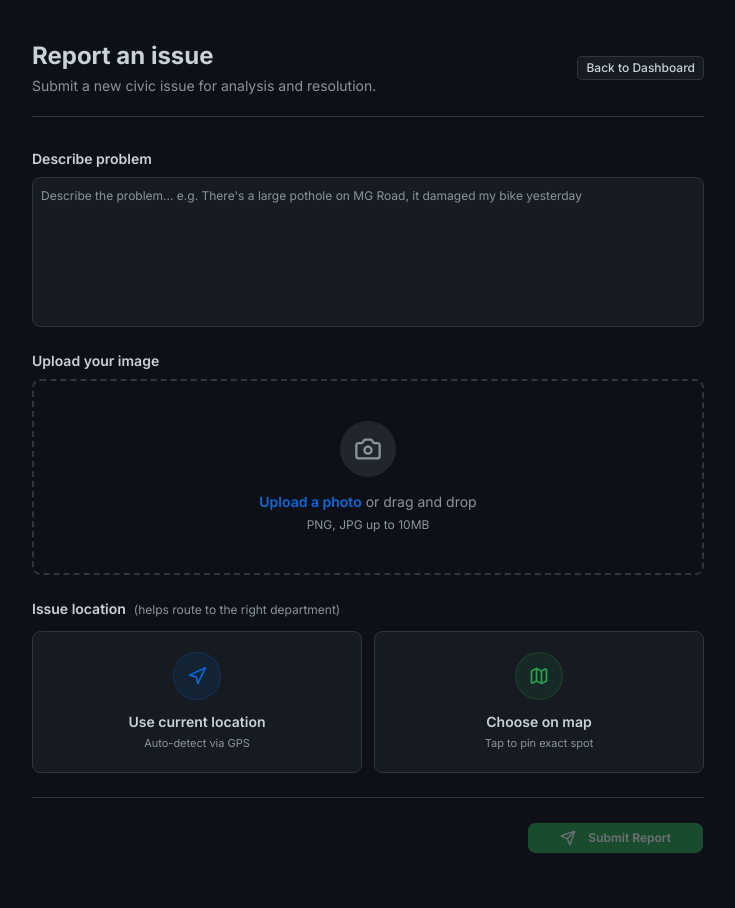
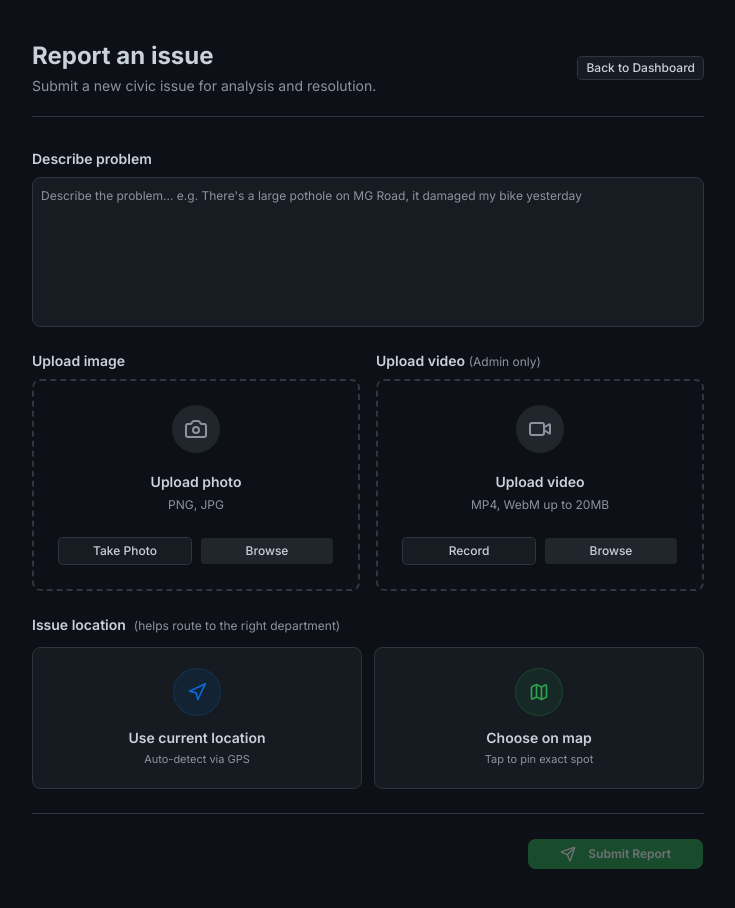
Before and after one commit to ronits2407/civic-pulse, a Next.js app: page /report in a window 1280 px wide. Shown: the whole page, without its empty margins (272-1007 px from the left). Built offline with nearby package versions, Linux system fonts and the light colour scheme.

Commit message:
feat: implement report submission workflow with image/video uploads, geolocation, and background AI processing

```diff
--- a/app/api/reports/process/route.ts
+++ b/app/api/reports/process/route.ts
@@ -7,7 +7,7 @@ import { AgentState } from '@/lib/db/types'
 export async function POST(req: NextRequest) {
   try {
     const body = await req.json()
-    const { text, imageUrl, coordinates, userId } = body
+    const { text, imageUrl, videoUrl, coordinates, userId } = body
 
     if (!text || !coordinates || !userId) {
       return NextResponse.json(
@@ -26,6 +26,7 @@ export async function POST(req: NextRequest) {
         user_id: userId,
         description: text,
         photo_url: imageUrl || null,
+        video_url: videoUrl || null,
         location: `POINT(${coordinates.lng} ${coordinates.lat})`,
         address: coordinates.address || '',
         status: 'open',
@@ -51,6 +52,7 @@ export async function POST(req: NextRequest) {
       reportId: issue.id,
       rawText: text,
       imageUrl: imageUrl || null,
+      videoUrl: videoUrl || null,
       coordinates,
       address: coordinates.address || '',
       userId,
--- a/app/report/page.tsx
+++ b/app/report/page.tsx
@@ -6,9 +6,10 @@ import { createClient } from '@/lib/db/client'
 import { Button } from '@/components/ui/button'
 import { Textarea } from '@/components/ui/textarea'
 import { motion, AnimatePresence } from 'framer-motion'
-import { Camera, Send, Loader2, Navigation, Map, CheckCircle2, X } from 'lucide-react'
+import { Camera, Send, Loader2, Navigation, Map, CheckCircle2, X, Video } from 'lucide-react'
 import { toast } from 'sonner'
 import { LocationPickerPanel } from '@/components/report/LocationPickerPanel'
+import { WebcamModal } from '@/components/report/WebcamModal'
 
 export default function ReportPage() {
   const router = useRouter()
@@ -16,10 +17,17 @@ export default function ReportPage() {
   const [text, setText] = useState('')
   const [imageFile, setImageFile] = useState<File | null>(null)
   const [imagePreview, setImagePreview] = useState<string | null>(null)
+  const videoRef = useRef<HTMLInputElement>(null)
+  const [videoFile, setVideoFile] = useState<File | null>(null)
+  const [videoPreview, setVideoPreview] = useState<string | null>(null)
   const [isSubmitting, setIsSubmitting] = useState(false)
   const [error, setError] = useState('')
   const [coordinates, setCoordinates] = useState<{ lat: number; lng: number; address: string } | null>(null)
   const [isDragging, setIsDragging] = useState(false)
+
+  // Webcam state
+  const [isCameraOpen, setIsCameraOpen] = useState(false)
+  const [cameraMode, setCameraMode] = useState<'image' | 'video'>('image')
 
   // Location state
   const [locationMode, setLocationMode] = useState<'none' | 'gps' | 'map'>('none')
@@ -29,11 +37,25 @@ export default function ReportPage() {
   // ----------------------------------------------------------------
   // Image handlers
   // ----------------------------------------------------------------
-  function handleImageSelect(e: React.ChangeEvent<HTMLInputElement>) {
-    const file = e.target.files?.[0]
+  function handleImageSelect(e: React.ChangeEvent<HTMLInputElement> | File) {
+    const file = e instanceof File ? e : e.target.files?.[0]
     if (!file) return
     setImageFile(file)
     setImagePreview(URL.createObjectURL(file))
+  }
+
+  function handleVideoSelect(e: React.ChangeEvent<HTMLInputElement> | File) {
+    const file = e instanceof File ? e : e.target.files?.[0]
+    if (!file) return
+
+    if (file.size > 20 * 1024 * 1024) {
+      toast.error('Video is too large. Please select a video under 20MB.')
+      if (!(e instanceof File) && e.target) e.target.value = ''
+      return
+    }
+
+    setVideoFile(file)
+    setVideoPreview(URL.createObjectURL(file))
   }
 
   function handleDragOver(e: React.DragEvent<HTMLDivElement>) {
@@ -138,10 +160,25 @@ export default function ReportPage() {
         }
       }
 
+      let videoUrl: string | null = null
+      if (videoFile) {
+        const filename = `${user.id}/${Date.now()}-${videoFile.name}`
+        const { data: upload, error: uploadError } = await supabase.storage
+          .from('issue-media')
+          .upload(filename, videoFile)
+
+        if (uploadError) throw new Error(`Failed to upload video: ${uploadError.message}`)
+
+        if (upload) {
+          const { data: urlData } = supabase.storage.from('issue-media').getPublicUrl(upload.path)
+          videoUrl = urlData.publicUrl
+        }
+      }
+
       const response = await fetch('/api/reports/process', {
         method: 'POST',
         headers: { 'Content-Type': 'application/json' },
-        body: JSON.stringify({ text, imageUrl, coordinates: finalCoords, userId: user.id }),
+        body: JSON.stringify({ text, imageUrl, videoUrl, coordinates: finalCoords, userId: user.id }),
       })
 
       const data = await response.json()
@@ -188,59 +225,125 @@ export default function ReportPage() {
             />
           </div>
 
+          {/* Media Upload */}
+          <div className="grid grid-cols-1 md:grid-cols-2 gap-4">
             {/* Image Upload */}
             <div>
-            <label className="block text-sm font-semibold text-foreground mb-2">Upload your image</label>
+              <label className="block text-sm font-semibold text-foreground mb-2">Upload image</label>
               {imagePreview ? (
-              <div className="relative rounded-xl overflow-hidden border border-border group max-w-md mx-auto">
+                <div className="flex flex-col gap-3 max-w-md mx-auto">
+                  <div className="relative rounded-xl overflow-hidden border border-border">
                     {/* eslint-disable-next-line @next/next/no-img-element */}
                     <img
                       src={imagePreview}
                       alt="Issue preview"
-                  className="w-full max-h-[300px] object-cover transition-transform duration-300 group-hover:scale-[1.02]"
+                      className="w-full max-h-[200px] object-cover"
                     />
-                <div className="absolute inset-0 bg-black/40 opacity-0 group-hover:opacity-100 flex items-center justify-center transition-opacity duration-200">
+                  </div>
                   <Button
                     variant="outline"
-                    className="border-border text-foreground bg-background hover:bg-muted opacity-100 shadow-xl font-semibold px-8 py-4 text-base rounded-xl"
+                    className="w-full border-red-500/50 text-red-500 hover:bg-red-500/10 font-semibold transition-colors"
                     onClick={() => { setImageFile(null); setImagePreview(null) }}
                   >
                     Remove Photo
                   </Button>
                 </div>
-              </div>
               ) : (
                 <div
-                role="button"
-                tabIndex={0}
-                aria-label="Upload a photo"
-                onClick={() => fileRef.current?.click()}
-                onKeyDown={(e) => {
-                  if (e.key === 'Enter' || e.key === ' ') {
-                    e.preventDefault()
-                    fileRef.current?.click()
-                  }
-                }}
                   onDragOver={handleDragOver}
                   onDragLeave={handleDragLeave}
                   onDrop={handleDrop}
-                className={`border-2 border-dashed rounded-xl p-10 flex flex-col items-center justify-center gap-3 cursor-pointer transition-all duration-200 group/upload ${
+                  className={`border-2 border-dashed rounded-xl p-6 flex flex-col items-center justify-center gap-4 transition-all duration-200 ${
                     isDragging
                       ? 'border-[#0969da] bg-[#0969da]/10'
-                    : 'border-border hover:bg-muted/30 focus-visible:ring-2 focus-visible:ring-[#0969da] focus-visible:outline-none'
+                      : 'border-border hover:bg-muted/10'
                   }`}
                 >
-                <div className="w-14 h-14 rounded-full bg-muted flex items-center justify-center group-hover/upload:scale-105 transition-transform duration-200">
-                  <Camera className="w-7 h-7 text-muted-foreground group-hover/upload:text-foreground transition-colors" />
+                  <div className="w-12 h-12 rounded-full bg-muted flex items-center justify-center">
+                    <Camera className="w-6 h-6 text-muted-foreground" />
                   </div>
                   <div className="text-center">
-                  <span className="text-sm font-semibold text-[#0969da] hover:underline">Upload a photo</span>
-                  <span className="text-sm text-muted-foreground"> or drag and drop</span>
-                  <p className="text-xs text-muted-foreground mt-1">PNG, JPG up to 10MB</p>
+                    <span className="text-sm font-semibold text-foreground">Upload photo</span>
+                    <p className="text-xs text-muted-foreground mt-1">PNG, JPG</p>
+                  </div>
+                  <div className="flex flex-col sm:flex-row w-full gap-2 mt-2">
+                    <Button
+                      variant="outline"
+                      className="flex-1"
+                      onClick={() => {
+                        setCameraMode('image')
+                        setIsCameraOpen(true)
+                      }}
+                    >
+                      Take Photo
+                    </Button>
+                    <Button
+                      variant="secondary"
+                      className="flex-1"
+                      onClick={() => fileRef.current?.click()}
+                    >
+                      Browse
+                    </Button>
                   </div>
                 </div>
               )}
               <input ref={fileRef} type="file" accept="image/*" className="hidden" onChange={handleImageSelect} />
+            </div>
+
+            {/* Video Upload */}
+            <div>
+              <label className="block text-sm font-semibold text-foreground mb-2">Upload video <span className="text-muted-foreground font-normal text-xs">(Admin only)</span></label>
+              {videoPreview ? (
+                <div className="flex flex-col gap-3 max-w-md mx-auto">
+                  <div className="relative rounded-xl overflow-hidden border border-border">
+                    <video
+                      src={videoPreview}
+                      controls
+                      className="w-full max-h-[200px] object-cover"
+                    />
+                  </div>
+                  <Button
+                    variant="outline"
+                    className="w-full border-red-500/50 text-red-500 hover:bg-red-500/10 font-semibold transition-colors"
+                    onClick={() => { setVideoFile(null); setVideoPreview(null) }}
+                  >
+                    Remove Video
+                  </Button>
+                </div>
+              ) : (
+                <div
+                  className="border-2 border-dashed rounded-xl p-6 flex flex-col items-center justify-center gap-4 transition-all duration-200 border-border hover:bg-muted/10"
+                >
+                  <div className="w-12 h-12 rounded-full bg-muted flex items-center justify-center">
+                    <Video className="w-6 h-6 text-muted-foreground" />
+                  </div>
+                  <div className="text-center">
+                    <span className="text-sm font-semibold text-foreground">Upload video</span>
+                    <p className="text-xs text-muted-foreground mt-1">MP4, WebM up to 20MB</p>
+                  </div>
+                  <div className="flex flex-col sm:flex-row w-full gap-2 mt-2">
+                    <Button
+                      variant="outline"
+                      className="flex-1"
+                      onClick={() => {
+                        setCameraMode('video')
+                        setIsCameraOpen(true)
+                      }}
+                    >
+                      Record
+                    </Button>
+                    <Button
+                      variant="secondary"
+                      className="flex-1"
+                      onClick={() => videoRef.current?.click()}
+                    >
+                      Browse
+                    </Button>
+                  </div>
+                </div>
+              )}
+              <input ref={videoRef} type="file" accept="video/*" className="hidden" onChange={handleVideoSelect} />
+            </div>
           </div>
 
           {/* Location Section */}
@@ -360,6 +463,17 @@ export default function ReportPage() {
         initialLocation={coordinates ? { lat: coordinates.lat, lng: coordinates.lng } : null}
         onConfirm={handleMapConfirm}
       />
+
+      {/* Webcam modal */}
+      <WebcamModal
+        isOpen={isCameraOpen}
+        onClose={() => setIsCameraOpen(false)}
+        mode={cameraMode}
+        onCapture={(file) => {
+          if (cameraMode === 'image') handleImageSelect(file)
+          else handleVideoSelect(file)
+        }}
+      />
     </div>
   )
 }
--- /dev/null
+++ b/components/report/WebcamModal.tsx
@@ -0,0 +1,179 @@
+'use client'
+
+import React, { useRef, useState, useEffect, useCallback } from 'react'
+import {
+  Dialog,
+  DialogContent,
+  DialogHeader,
+  DialogTitle,
+} from '@/components/ui/dialog'
+import { Button } from '@/components/ui/button'
+import { Camera, Video as VideoIcon, StopCircle } from 'lucide-react'
+
+interface WebcamModalProps {
+  isOpen: boolean
+  onClose: () => void
+  mode: 'image' | 'video'
+  onCapture: (file: File) => void
+}
+
+export function WebcamModal({ isOpen, onClose, mode, onCapture }: WebcamModalProps) {
+  const videoRef = useRef<HTMLVideoElement>(null)
+  const [stream, setStream] = useState<MediaStream | null>(null)
+  const [isRecording, setIsRecording] = useState(false)
+  const mediaRecorderRef = useRef<MediaRecorder | null>(null)
+  const chunksRef = useRef<BlobPart[]>([])
+
+  const stopAllTracks = (s: MediaStream | null) => {
+    if (s) {
+      s.getTracks().forEach(t => {
+        t.stop()
+      })
+    }
+  }
+
+  useEffect(() => {
+    let mounted = true
+    let currentStream: MediaStream | null = null
+
+    const initStream = async () => {
+      // If there's already a stream in state, stop it to be safe
+      if (stream) {
+        stopAllTracks(stream)
+      }
+
+      try {
+        currentStream = await navigator.mediaDevices.getUserMedia({
+          video: { facingMode: 'environment' },
+          audio: mode === 'video',
+        })
+      } catch (err) {
+        try {
+          currentStream = await navigator.mediaDevices.getUserMedia({
+            video: true,
+            audio: mode === 'video',
+          })
+        } catch (e) {
+          console.error('Failed to get camera', e)
+        }
+      }
+
+      if (!mounted && currentStream) {
+        stopAllTracks(currentStream)
+        return
+      }
+
+      if (currentStream) {
+        setStream(currentStream)
+        if (videoRef.current) {
+          videoRef.current.srcObject = currentStream
+          videoRef.current.play().catch(console.error)
+        }
+      }
+    }
+
+    if (isOpen) {
+      initStream()
+    }
+
+    return () => {
+      mounted = false
+      if (currentStream) stopAllTracks(currentStream)
+      if (stream) stopAllTracks(stream)
+
+      if (videoRef.current) {
+        videoRef.current.srcObject = null
+      }
+      setStream(null)
+    }
+  }, [isOpen, mode])
+
+  const takePhoto = () => {
+    if (videoRef.current && stream) {
+      const canvas = document.createElement('canvas')
+      canvas.width = videoRef.current.videoWidth
+      canvas.height = videoRef.current.videoHeight
+      const ctx = canvas.getContext('2d')
+      if (ctx) {
+        ctx.drawImage(videoRef.current, 0, 0, canvas.width, canvas.height)
+        canvas.toBlob((blob) => {
+          if (blob) {
+            const file = new File([blob], `photo-${Date.now()}.jpg`, { type: 'image/jpeg' })
+            onCapture(file)
+            onClose()
+          }
+        }, 'image/jpeg', 0.9)
+      }
+    }
+  }
+
+  const startRecording = () => {
+    if (stream) {
+      chunksRef.current = []
+      const mediaRecorder = new MediaRecorder(stream, { mimeType: 'video/webm' })
+      mediaRecorderRef.current = mediaRecorder
+
+      mediaRecorder.ondataavailable = (e) => {
+        if (e.data.size > 0) {
+          chunksRef.current.push(e.data)
+        }
+      }
+
+      mediaRecorder.onstop = () => {
+        const blob = new Blob(chunksRef.current, { type: 'video/webm' })
+        const file = new File([blob], `video-${Date.now()}.webm`, { type: 'video/webm' })
+        onCapture(file)
+        onClose()
+      }
+
+      mediaRecorder.start()
+      setIsRecording(true)
+    }
+  }
+
+  const stopRecording = () => {
+    if (mediaRecorderRef.current && isRecording) {
+      mediaRecorderRef.current.stop()
+      setIsRecording(false)
+    }
+  }
+
+  return (
+    <Dialog open={isOpen} onOpenChange={(open) => !open && onClose()}>
+      <DialogContent className="sm:max-w-md" showCloseButton={true}>
+        <DialogHeader>
+          <DialogTitle>
+            {mode === 'image' ? 'Take Photo' : 'Record Video'}
+          </DialogTitle>
+        </DialogHeader>
+
+        <div className="relative rounded-xl overflow-hidden bg-black aspect-video flex items-center justify-center">
+          {!stream && <p className="text-white/50 text-sm">Accessing camera...</p>}
+          <video
+            ref={videoRef}
+            autoPlay
+            playsInline
+            muted={true}
+            className="w-full h-full object-cover absolute inset-0"
+          />
+        </div>
+
+        <div className="flex justify-center mt-4">
+          {mode === 'image' ? (
+            <Button onClick={takePhoto} className="rounded-full w-14 h-14 p-0 shadow-lg" size="icon">
+              <Camera className="w-6 h-6" />
+            </Button>
+          ) : isRecording ? (
+            <Button onClick={stopRecording} variant="destructive" className="rounded-full w-14 h-14 p-0 shadow-lg animate-pulse" size="icon">
+              <StopCircle className="w-6 h-6" />
+            </Button>
+          ) : (
+            <Button onClick={startRecording} className="rounded-full w-14 h-14 p-0 shadow-lg bg-red-500 hover:bg-red-600" size="icon">
+              <VideoIcon className="w-6 h-6" />
+            </Button>
+          )}
+        </div>
+      </DialogContent>
+    </Dialog>
+  )
+}
--- a/lib/db/types.ts
+++ b/lib/db/types.ts
@@ -30,6 +30,7 @@ export interface Issue {
   address: string
   ward_id: number | null
   photo_url: string | null
+  video_url: string | null
   credibility_score: number | null
   cluster_id: string | null
   department_id: string | null
@@ -89,6 +90,7 @@ export interface AgentState {
   reportId: string
   rawText: string
   imageUrl: string | null
+  videoUrl: string | null
   coordinates: { lat: number; lng: number }
   userId: string
   address?: string
```
Lines whose indentation alone changed are shown as unchanged.
